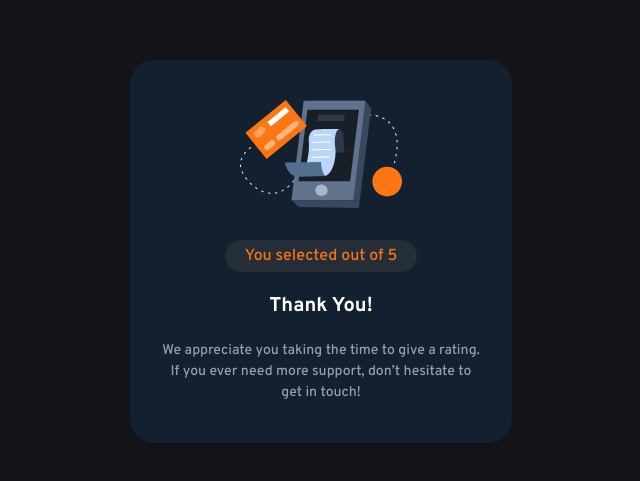
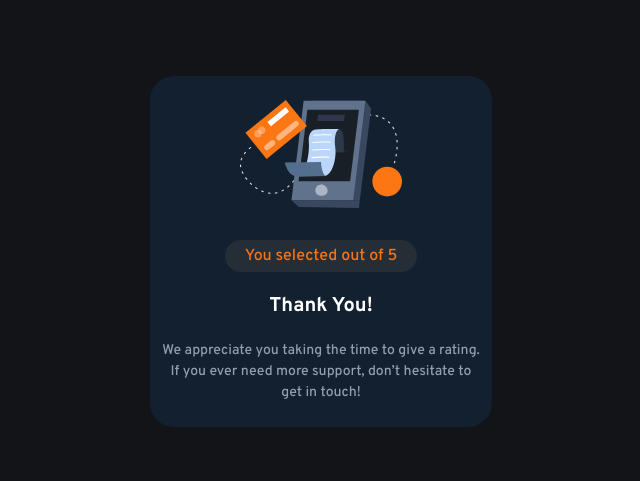
Before and after one commit to AskTiba/Tech-Portfolio, a Next.js app: page /interactive-rating/thanks in a window 1280 px wide. Shown: the part 149-630 px from the top of the page, without its empty margins (319-959 px from the left). Built offline with nearby package versions, Linux system fonts and the light colour scheme.

Commit message:
Update page.tsx

```diff
--- a/src/app/interactive-rating/thanks/page.tsx
+++ b/src/app/interactive-rating/thanks/page.tsx
@@ -11,7 +11,7 @@ function Page() {
 
   return (
     <main className="flex justify-center items-center bg-dark-blue h-screen w-screen text-white">
-      <article className="bg-blue flex flex-col items-center py-10 px-8 rounded-3xl">
+      <article className="bg-blue flex flex-col items-center py-6 px-3 rounded-3xl">
         <div>
           <Image
             src={thanks}
```
